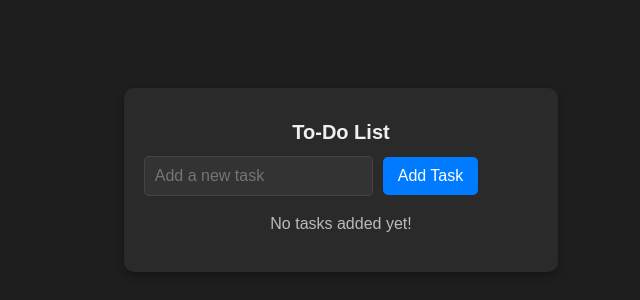
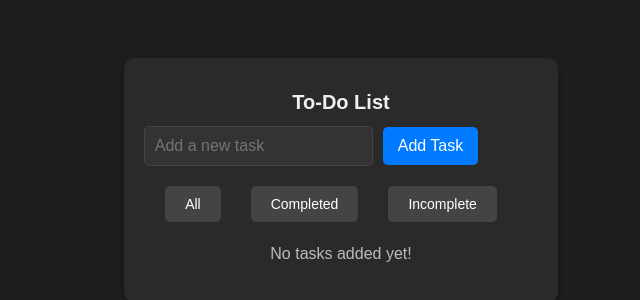
Before and after one commit to AkilaW97/Todo-list-app, a React (Vite) app: page / in a window 1280 px wide. Shown: the part 230-530 px from the top of the page, without its empty margins (319-959 px from the left). Built offline with nearby package versions, Linux system fonts and the light colour scheme.

Commit message:
Added filtering functionality to the to-do list

```diff
--- a/src/App.css
+++ b/src/App.css
@@ -62,6 +62,28 @@ button{
   background-color: #007bff;
   color: white;
   transition: 0.3s;
+}
+
+.filter-buttons{
+  margin: 20px 0;
+  display: flex;
+  gap: 10px;
+  justify-content: center;
+}
+
+.filter-buttons button{
+  padding: 10px 20px;
+  font-size: 14px;
+  cursor: pointer;
+  border: none;
+  border-radius: 5px;
+  background-color: #444;
+  color: white;
+  transition: 0.3s;
+}
+
+.filter-buttons button:hover{
+  background-color: #0056b3;
 }
 
 button:hover{
--- a/src/App.jsx
+++ b/src/App.jsx
@@ -7,6 +7,7 @@ function App() {
   const [newTask, setNewTask] = useState(''); //State to store the new task input
   const [editIndex, setEditIndex] = useState(null); // Track which task is being edited
   const [editText, setEditText] = useState(''); // Store the edited text
+  const [filter, setFilter] = useState('all'); //state to filter the current filter
 
   //Function to handle adding a new task
   const addTask = () => {
@@ -60,12 +61,25 @@ function App() {
           <button onClick={addTask}>Add Task</button>
         </div>
 
+        {/* Filter Buttons */}
+      <div className="filter-buttons">
+        <button onClick={() => setFilter('all')} className={filter === 'all' ? 'active' : ''}> All </button>
+        <button onClick={() => setFilter('completed')} className={filter === 'completed' ? 'active' : ''}> Completed </button>
+        <button onClick={() => setFilter('incomplete')} className={filter === 'incomplete' ? 'active' : ''}> Incomplete </button>
+      </div>
+
         <div className="task-list">
           {tasks.length === 0 ? (
             <p>No tasks added yet!</p>
           ) : (
             <ul>
-              {tasks.map((task, index) => (
+              {tasks
+              .filter((task) => {
+                if (filter === 'completed') return task.completed;
+                if (filter === 'incomplete') return !task.completed;
+                return true; // Show all tasks if filter is 'all'
+              })
+              .map((task, index) => (
               <li key={index}>
               {editIndex === index ? (
                 <>
```
